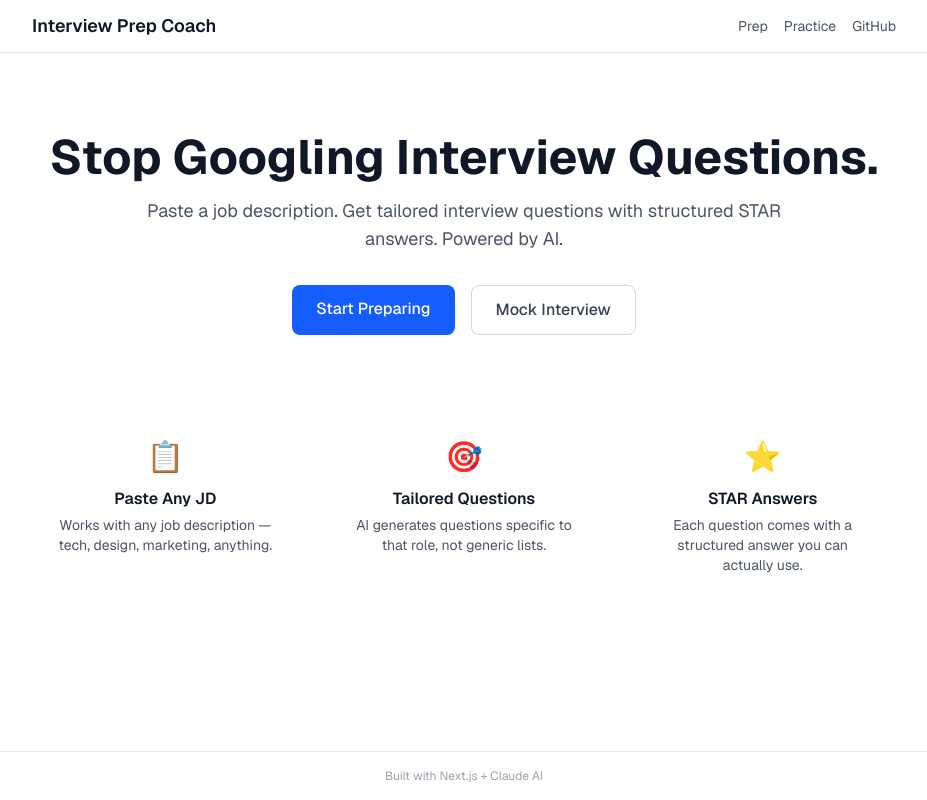
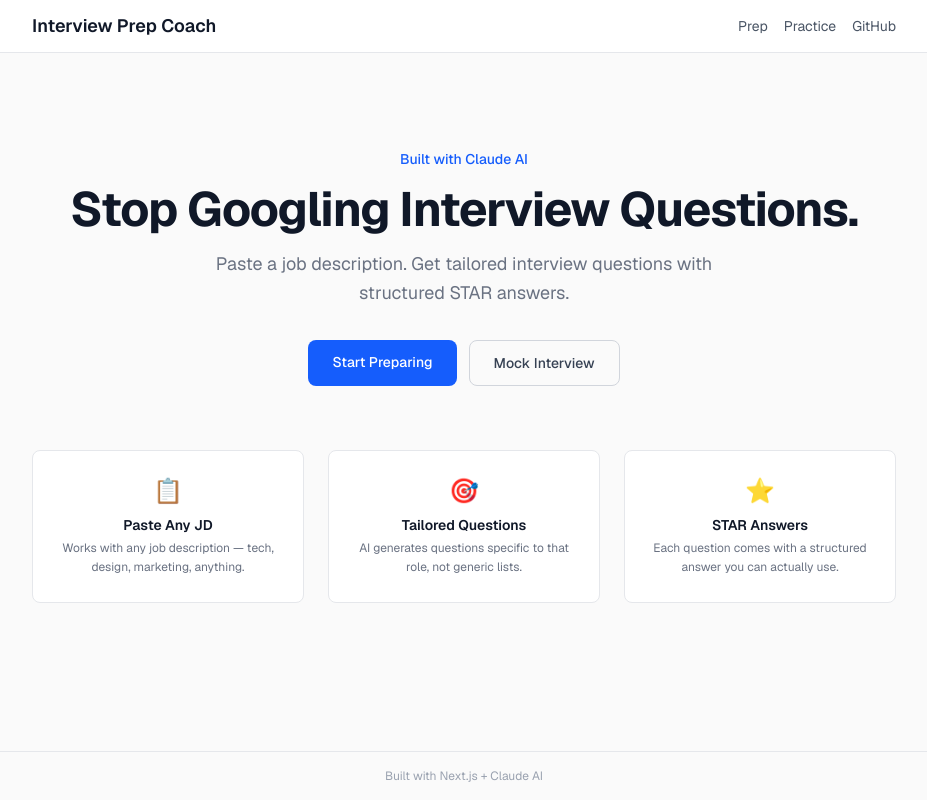
Before and after one commit to encode-abdullah/AI-Interview-Coach, a Next.js app: page / in a window 1280 px wide. Shown: the whole page, without its empty margins (176-1103 px from the left). Built offline with nearby package versions, Linux system fonts and the light colour scheme.

Commit message:
ui cleanup — consistent spacing, background, cards

```diff
--- a/app/globals.css
+++ b/app/globals.css
@@ -1,7 +1,7 @@
 @import "tailwindcss";
 
 :root {
-  --background: #ffffff;
+  --background: #fafafa;
   --foreground: #171717;
 }
 
@@ -22,3 +22,8 @@ body {
   background-color: #bfdbfe;
   color: #1e3a5f;
 }
+
+* {
+  scrollbar-width: thin;
+  scrollbar-color: #cbd5e1 transparent;
+}
--- a/app/page.tsx
+++ b/app/page.tsx
@@ -2,51 +2,53 @@ import Link from "next/link";
 
 export default function Home() {
   return (
-    <div className="bg-white">
-      <div className="max-w-4xl mx-auto px-4 py-20">
+    <div>
+      <div className="max-w-4xl mx-auto px-4 py-16 sm:py-24">
         <div className="text-center">
-          <h1 className="text-4xl font-bold text-gray-900 sm:text-5xl">
+          <p className="text-sm font-medium text-blue-600 mb-4">
+            Built with Claude AI
+          </p>
+          <h1 className="text-4xl font-bold text-gray-900 sm:text-5xl tracking-tight">
             Stop Googling Interview Questions.
           </h1>
-          <p className="mt-4 text-lg text-gray-600 max-w-2xl mx-auto">
+          <p className="mt-4 text-lg text-gray-500 max-w-xl mx-auto leading-relaxed">
             Paste a job description. Get tailored interview questions with structured STAR answers.
-            Powered by AI.
           </p>
-          <div className="mt-8 flex gap-4 justify-center">
+          <div className="mt-8 flex gap-3 justify-center">
             <Link
               href="/prep"
-              className="bg-blue-600 text-white px-6 py-3 rounded-lg font-medium hover:bg-blue-700 transition-colors"
+              className="bg-blue-600 text-white px-6 py-3 rounded-lg font-medium hover:bg-blue-700 transition-colors text-sm"
             >
               Start Preparing
             </Link>
             <Link
               href="/practice"
-              className="border border-gray-300 text-gray-700 px-6 py-3 rounded-lg font-medium hover:bg-gray-50 transition-colors"
+              className="border border-gray-300 text-gray-700 px-6 py-3 rounded-lg font-medium hover:bg-white hover:border-gray-400 transition-colors text-sm"
             >
               Mock Interview
             </Link>
           </div>
         </div>
 
-        <div className="mt-20 grid grid-cols-1 md:grid-cols-3 gap-8">
-          <div className="text-center p-6">
-            <div className="text-3xl mb-3">📋</div>
-            <h3 className="font-semibold text-gray-900">Paste Any JD</h3>
-            <p className="text-sm text-gray-600 mt-1">
+        <div className="mt-16 grid grid-cols-1 sm:grid-cols-3 gap-6">
+          <div className="bg-white border border-gray-200 rounded-lg p-6 text-center">
+            <div className="text-2xl mb-2">📋</div>
+            <h3 className="font-semibold text-gray-900 text-sm">Paste Any JD</h3>
+            <p className="text-xs text-gray-500 mt-1 leading-relaxed">
               Works with any job description — tech, design, marketing, anything.
             </p>
           </div>
-          <div className="text-center p-6">
-            <div className="text-3xl mb-3">🎯</div>
-            <h3 className="font-semibold text-gray-900">Tailored Questions</h3>
-            <p className="text-sm text-gray-600 mt-1">
+          <div className="bg-white border border-gray-200 rounded-lg p-6 text-center">
+            <div className="text-2xl mb-2">🎯</div>
+            <h3 className="font-semibold text-gray-900 text-sm">Tailored Questions</h3>
+            <p className="text-xs text-gray-500 mt-1 leading-relaxed">
               AI generates questions specific to that role, not generic lists.
             </p>
           </div>
-          <div className="text-center p-6">
-            <div className="text-3xl mb-3">⭐</div>
-            <h3 className="font-semibold text-gray-900">STAR Answers</h3>
-            <p className="text-sm text-gray-600 mt-1">
+          <div className="bg-white border border-gray-200 rounded-lg p-6 text-center">
+            <div className="text-2xl mb-2">⭐</div>
+            <h3 className="font-semibold text-gray-900 text-sm">STAR Answers</h3>
+            <p className="text-xs text-gray-500 mt-1 leading-relaxed">
               Each question comes with a structured answer you can actually use.
             </p>
           </div>
```
